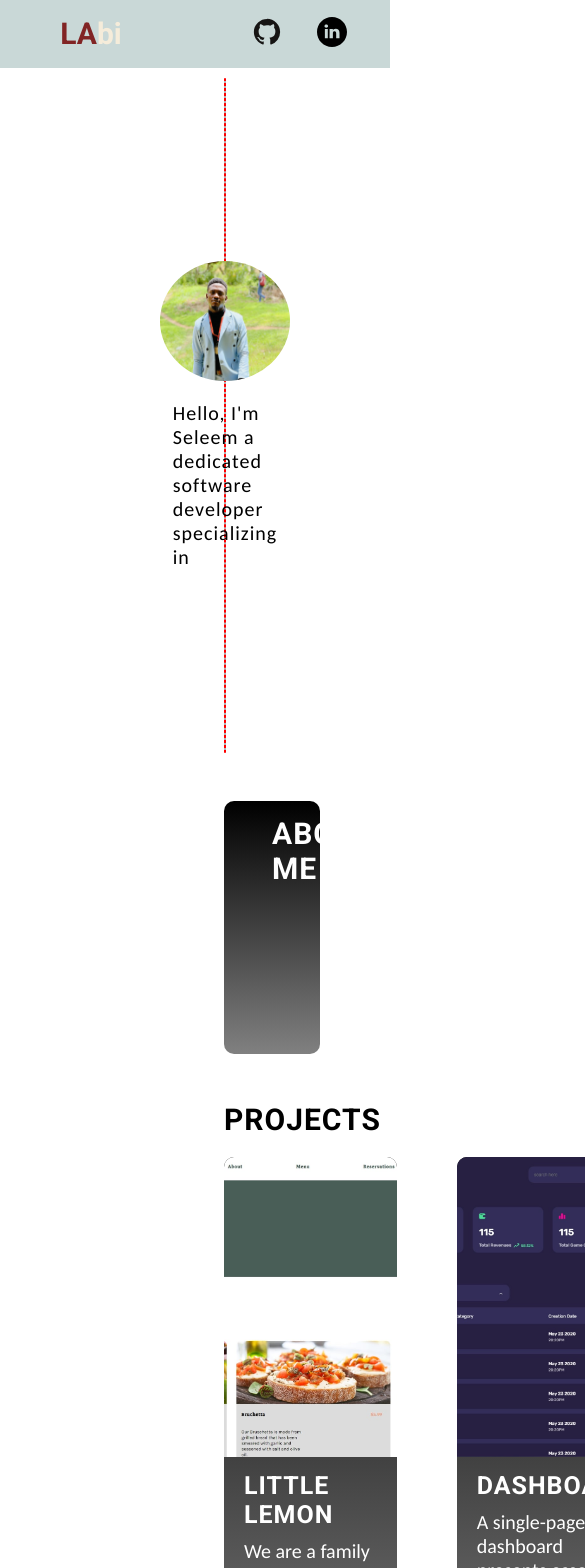
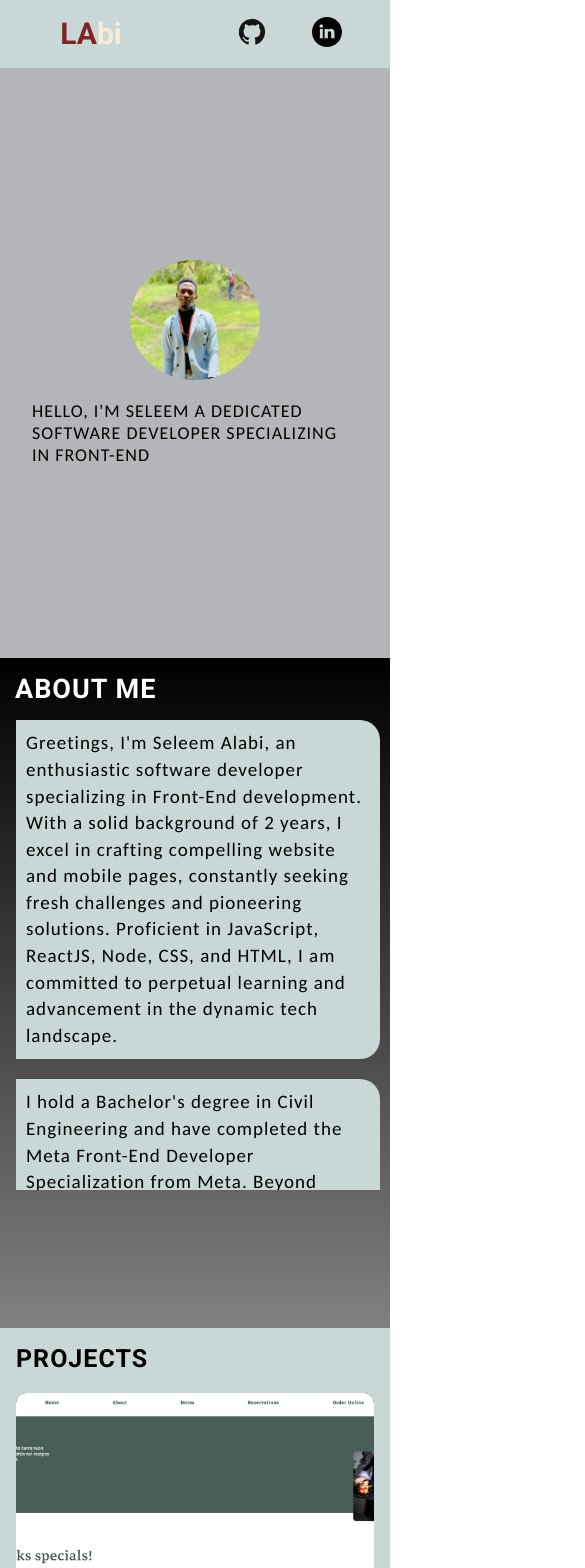
Before and after one commit to leem-dev/labi-portfolio, a React (Create React App) app: page / in a window 390 px wide. Shown: the top 1568 px of the page, 585 px wide, since content can reach past the window. Built offline with nearby package versions, Linux system fonts and the light colour scheme.

Commit message:
mobile responsiveness

```diff
--- a/src/App.css
+++ b/src/App.css
@@ -1,4 +1,4 @@
-* {
+body {
   box-sizing: border-box;
 }
 
--- a/src/component/main-component/contact-main-component/contact-styles.css
+++ b/src/component/main-component/contact-main-component/contact-styles.css
@@ -1,5 +1,4 @@
 .contact-me {
-  max-width: 400px;
   margin: 0 auto;
   padding: 20px;
   border: 1px solid #ccc;
--- a/src/component/main-component/main-styles.css
+++ b/src/component/main-component/main-styles.css
@@ -1,5 +1,5 @@
 .main-container {
-  padding: 0rem 13rem;
+  margin: 0rem 13rem;
 }
 
 .dev-section {
@@ -85,7 +85,7 @@
 .about-details p {
   background: #c9d8d7;
   padding: 10px;
-  height: 16vh;
+  /* height: 16vh; */
   border-top-right-radius: 20px;
   border-bottom-right-radius: 20px;
   margin-left: 6px;
@@ -97,33 +97,61 @@
 }
 
 .paragraph {
-  transition: transform 2s ease; /* Smooth transition for animation */
+  transition: transform 2s ease;
 }
 
 .scroll-up {
-  transform: translateY(-160px); /* Move content up by 200px */
+  transform: translateY(-160px);
 }
 
 /* MOBILE RESPONSIVENESS */
 
 @media (max-width: 575.98px) {
   .main-container {
-    margin: 0rem 1rem;
+    margin: 0rem 0rem;
   }
 
   .dev-section {
-    border: 1px dashed red;
-    animation: none;
+    height: 70vh;
+    border-radius: 0px;
+    margin-top: 0px;
+    padding: 0rem 1rem;
   }
 
   .typing-container p {
-    font-size: 20px;
+    font-size: 18px;
+    text-transform: uppercase;
     margin: 0rem 1rem;
   }
 
   .dev-img {
     width: 130px;
     height: 120px;
+  }
+
+  .about-container {
+    margin: 0rem;
+    border-radius: 0px;
+    padding: 10px;
+    height: 77vh;
+  }
+
+  .about-container h3 {
+    padding: 5px;
+    font-size: 27px;
+    margin-bottom: 10px;
+  }
+
+  .about-details {
+    height: 470px;
+  }
+
+  .about-details p {
+    font-size: 19px;
+  }
+
+  .scroll-up {
+    transform: translateY(-320px);
   }
 }
 
--- a/src/component/main-component/project-section/project-card-component.css
+++ b/src/component/main-component/project-section/project-card-component.css
@@ -1,6 +1,9 @@
 /* PROJECT FOLDER */
 .project {
-  height: 150vh;
+  background: #c9d8d7;
+  padding: 1rem;
+  display: flex;
+  flex-direction: column;
 }
 
 .project h3 {
@@ -85,6 +88,23 @@
   font-size: 20px;
 }
 
+@media (max-width: 575.68px) {
+  .project h3 {
+    font-size: 25px;
+  }
+
+  .project-container {
+    margin: 0rem;
+    display: flex;
+    flex-direction: column;
+    gap: 20px;
+  }
+
+  .project-box {
+    height: 75vh;
+  }
+}
+
 @media (min-width: 768px) {
   .project-container {
     display: grid;
```
